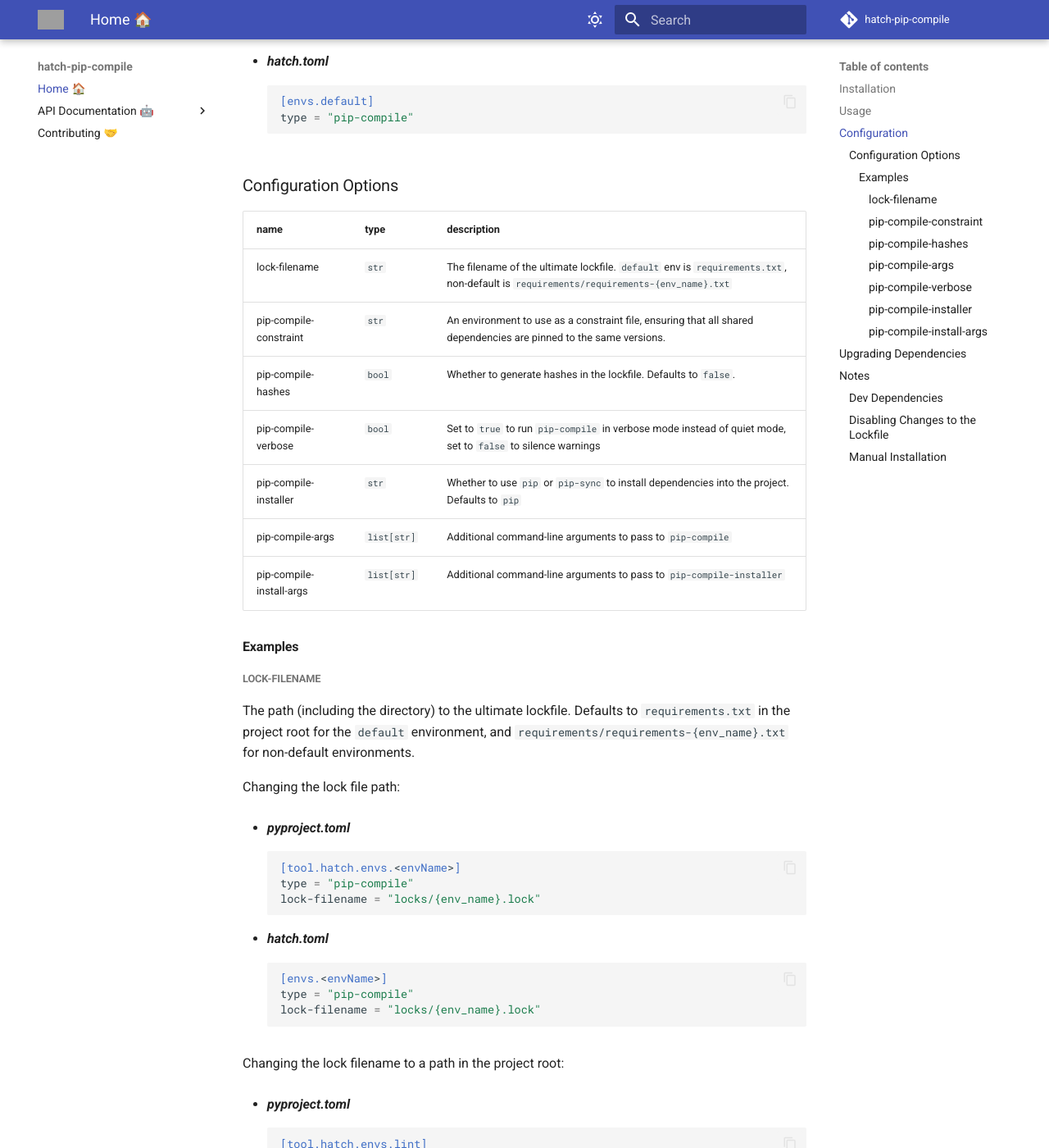
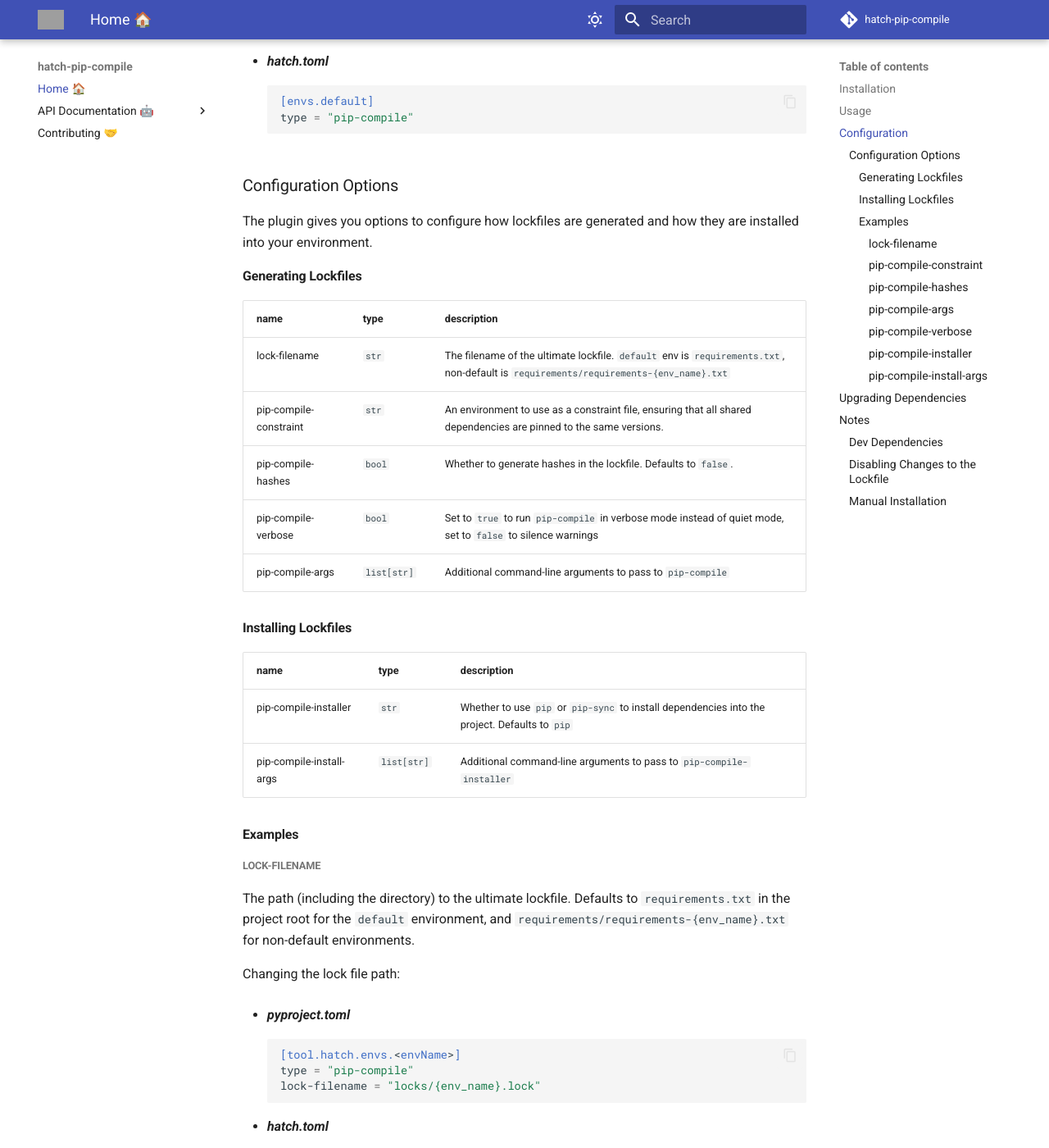
Before and after one commit to juftin/hatch-pip-compile, an MkDocs documentation site: the page built from docs/index.md, in a window 1280 px wide and 1400 px high, scrolled down 1688 px. Shown: the whole window at 82% size. Built offline with MkDocs 1.6.1 and Material for MkDocs 9.7.7, drawn with Linux system fonts in a browser that asks for light colours; comment, search, counter and statistics services are not loaded; grey boxes are pictures that could not be loaded.

Commit message:
📝 config options

```diff
--- a/docs/index.md
+++ b/docs/index.md
@@ -82,15 +82,25 @@ type to `pip-compile` to use this plugin for the respective environment.
 
 ### Configuration Options
 
-| name                     | type        | description                                                                                                                           |
-| ------------------------ | ----------- | ------------------------------------------------------------------------------------------------------------------------------------- |
-| lock-filename            | `str`       | The filename of the ultimate lockfile. `default` env is `requirements.txt`, non-default is `requirements/requirements-{env_name}.txt` |
-| pip-compile-constraint   | `str`       | An environment to use as a constraint file, ensuring that all shared dependencies are pinned to the same versions.                    |
-| pip-compile-hashes       | `bool`      | Whether to generate hashes in the lockfile. Defaults to `false`.                                                                      |
-| pip-compile-verbose      | `bool`      | Set to `true` to run `pip-compile` in verbose mode instead of quiet mode, set to `false` to silence warnings                          |
-| pip-compile-installer    | `str`       | Whether to use `pip` or `pip-sync` to install dependencies into the project. Defaults to `pip`                                        |
-| pip-compile-args         | `list[str]` | Additional command-line arguments to pass to `pip-compile`                                                                            |
-| pip-compile-install-args | `list[str]` | Additional command-line arguments to pass to `pip-compile-installer`                                                                  |
+The plugin gives you options to configure how lockfiles are generated and how they are installed
+into your environment.
+
+#### Generating Lockfiles
+
+| name                   | type        | description                                                                                                                           |
+| ---------------------- | ----------- | ------------------------------------------------------------------------------------------------------------------------------------- |
+| lock-filename          | `str`       | The filename of the ultimate lockfile. `default` env is `requirements.txt`, non-default is `requirements/requirements-{env_name}.txt` |
+| pip-compile-constraint | `str`       | An environment to use as a constraint file, ensuring that all shared dependencies are pinned to the same versions.                    |
+| pip-compile-hashes     | `bool`      | Whether to generate hashes in the lockfile. Defaults to `false`.                                                                      |
+| pip-compile-verbose    | `bool`      | Set to `true` to run `pip-compile` in verbose mode instead of quiet mode, set to `false` to silence warnings                          |
+| pip-compile-args       | `list[str]` | Additional command-line arguments to pass to `pip-compile`                                                                            |
+
+#### Installing Lockfiles
+
+| name                     | type        | description                                                                                    |
+| ------------------------ | ----------- | ---------------------------------------------------------------------------------------------- |
+| pip-compile-installer    | `str`       | Whether to use `pip` or `pip-sync` to install dependencies into the project. Defaults to `pip` |
+| pip-compile-install-args | `list[str]` | Additional command-line arguments to pass to `pip-compile-installer`                           |
 
 #### Examples
 
```
Also changed, not shown: README.md (+19 -9 lines).
